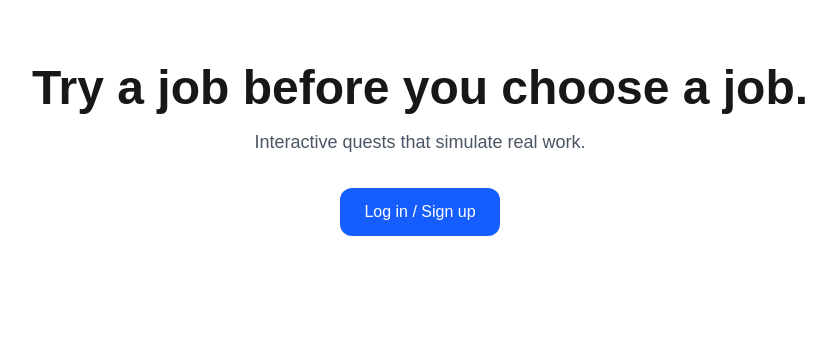
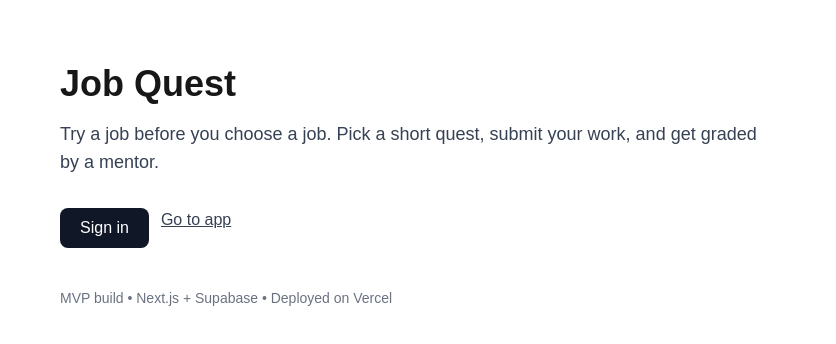
Before and after one commit to Sepii84/job-quest-demo, a Next.js app: page / in a window 1280 px wide. Shown: the top 344 px of the page, without its empty margins (220-1056 px from the left). Built offline with nearby package versions, Linux system fonts and the light colour scheme.

Commit message:
polish: app layout header + spinner + small UI upgrades

```diff
--- a/src/app/app/me/page.tsx
+++ b/src/app/app/me/page.tsx
@@ -3,6 +3,7 @@ export const dynamic = 'force-dynamic';
 
 import { useEffect, useRef, useState } from 'react';
 import Link from 'next/link';
+import { useToast } from '../../ui/toast';
 
 type QuestObj = { title: string };
 type Row = {
@@ -16,6 +17,7 @@ type RawRow = { id: string; status: Row['status']; score: number | null; quests?
 function getTitle(q: Row['quests']) { if (!q) return undefined; return Array.isArray(q) ? q[0]?.title : q.title; }
 
 export default function MyWork() {
+  const toast = useToast();
   const supabaseRef = useRef<ReturnType<any> | null>(null);
   const [rows, setRows] = useState<Row[]>([]);
   const [loading, setLoading] = useState(true);
@@ -31,7 +33,7 @@ export default function MyWork() {
         .select('id,status,score,quests(title)')
         .eq('user_id', user.user.id)
         .order('assigned_at', { ascending: false });
-      if (error) { alert(error.message); setLoading(false); return; }
+      if (error) { toast.push(error.message, 'error'); setLoading(false); return; }
       const normalized: Row[] = ((data ?? []) as RawRow[]).map(r => ({ id: r.id, status: r.status, score: r.score ?? null, quests: r.quests ?? null }));
       setRows(normalized);
       setLoading(false);
--- a/src/app/app/page.tsx
+++ b/src/app/app/page.tsx
@@ -4,10 +4,12 @@ export const dynamic = 'force-dynamic';
 import { useEffect, useRef, useState } from 'react';
 import Link from 'next/link';
 import { useSession } from './client-auth';
+import { useToast } from '../ui/toast';
 
 type Quest = { id: string; title: string; est_minutes: number | null; track: string; tier: string };
 
 export default function Feed() {
+  const toast = useToast();
   const uid = useSession();
   const supabaseRef = useRef<ReturnType<any> | null>(null);
   const [quests, setQuests] = useState<Quest[]>([]);
@@ -17,7 +19,7 @@ export default function Feed() {
       const { createBrowserClient } = await import('../lib/supabase');
       supabaseRef.current = createBrowserClient();
       const { data, error } = await supabaseRef.current.from('quests').select('*').eq('status','active');
-      if (error) alert(error.message); else setQuests((data ?? []) as Quest[]);
+      if (error) toast.push(error.message, 'error'); else setQuests((data ?? []) as Quest[]);
     })();
   }, []);
 
--- a/src/app/app/quests/[id]/page.tsx
+++ b/src/app/app/quests/[id]/page.tsx
@@ -4,6 +4,7 @@ export const dynamic = 'force-dynamic';
 import { useEffect, useRef, useState } from 'react';
 import { useSession } from '../../client-auth';
 import { useParams, useRouter } from 'next/navigation';
+import { useToast } from '../../../ui/toast';
 
 type Quest = {
   id: string;
@@ -15,6 +16,7 @@ type Quest = {
 };
 
 export default function QuestDetail() {
+  const toast = useToast();
   const { id } = useParams<{ id: string }>();
   const uid = useSession();
   const router = useRouter();
@@ -26,7 +28,7 @@ export default function QuestDetail() {
       const { createBrowserClient } = await import('../../../lib/supabase');
       supabaseRef.current = createBrowserClient();
       const { data, error } = await supabaseRef.current.from('quests').select('*').eq('id', id).single();
-      if (error) alert(error.message); else setQuest(data as Quest);
+      if (error) toast.push(error.message, 'error'); else setQuest(data as Quest);
     })();
   }, [id]);
 
@@ -38,7 +40,7 @@ export default function QuestDetail() {
       .insert({ user_id: uid, quest_id: String(id), status: 'assigned' })
       .select('id')
       .single();
-    if (error) alert(error.message);
+    if (error) toast.push(error.message, 'error');
     else router.push(`/app/submit?assignment=${data.id}`);
   };
 
--- a/src/app/app/submit/page.tsx
+++ b/src/app/app/submit/page.tsx
@@ -40,7 +40,7 @@ function SubmitInner() {
   const submit = async (e: React.FormEvent) => {
     e.preventDefault();
     if (!uid) return router.push('/login');
-    if (!assignment) return alert('Missing assignment id in the URL.');
+    if (!assignment) return toast.push('Missing assignment id in the URL.', 'error');
     if (!supabaseRef.current) return;
     setLoading(true);
 
--- a/src/app/page.tsx
+++ b/src/app/page.tsx
@@ -1,13 +1,17 @@
-import Link from "next/link";
-
-export default function Landing() {
+export default function Home() {
   return (
-    <main className="py-16 text-center">
-      <h1 className="text-5xl font-bold mb-4">Try a job before you choose a job.</h1>
-      <p className="text-lg text-gray-600 mb-8">Interactive quests that simulate real work.</p>
-      <Link href="/login" className="inline-block bg-blue-600 text-white px-6 py-3 rounded-xl">
-        Log in / Sign up
-      </Link>
+    <main className="max-w-3xl mx-auto px-6 py-16">
+      <h1 className="text-4xl font-bold mb-4">Job Quest</h1>
+      <p className="text-lg text-gray-700 mb-8">
+        Try a job before you choose a job. Pick a short quest, submit your work, and get graded by a mentor.
+      </p>
+      <div className="flex gap-3">
+        <a href="/login" className="bg-gray-900 text-white px-5 py-2 rounded-lg">Sign in</a>
+        <a href="/app" className="underline text-gray-700">Go to app</a>
+      </div>
+      <div className="mt-10 text-sm text-gray-500">
+        MVP build • Next.js + Supabase • Deployed on Vercel
+      </div>
     </main>
   );
 }
--- /dev/null
+++ b/src/app/ui/spinner.tsx
@@ -0,0 +1,13 @@
+'use client';
+
+export function Spinner({ label }: { label?: string }) {
+  return (
+    <div className="flex items-center justify-center gap-2 text-gray-600">
+      <svg viewBox="0 0 24 24" className="w-5 h-5 animate-spin">
+        <circle cx="12" cy="12" r="10" stroke="currentColor" strokeWidth="4" fill="none" opacity="0.25" />
+        <path d="M4 12a8 8 0 0 1 8-8" stroke="currentColor" strokeWidth="4" fill="none" />
+      </svg>
+      {label && <span>{label}</span>}
+    </div>
+  );
+}
```
Also changed, not shown: src/app/admin/grade/page.tsx (+30 -14 lines), src/app/app/layout.tsx (added).
